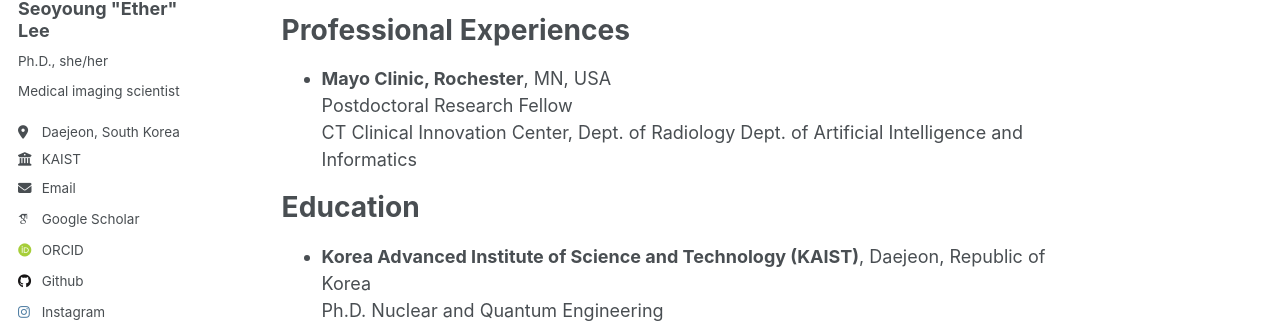
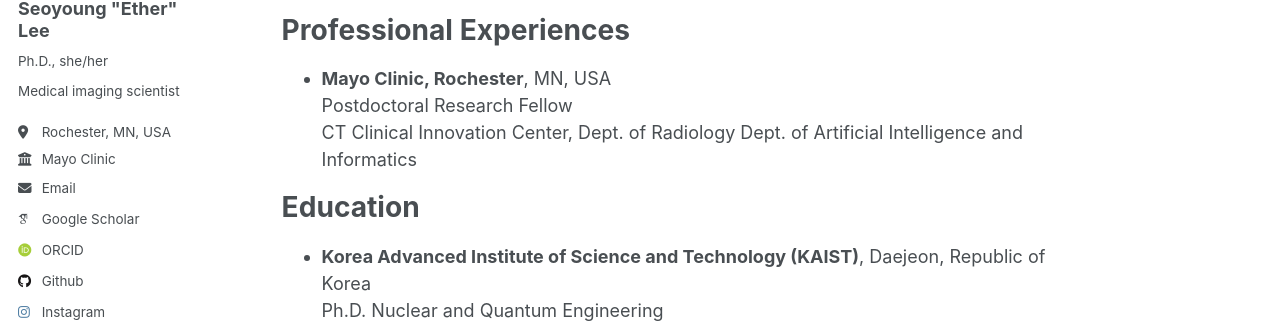
Before and after one commit to ether0/ether0.github.io, a Jekyll site: the page built from _pages/about.md, in a window 1280 px wide. Shown: the part 293-616 px from the top of the page. Built offline with Jekyll 4.4.1, drawn with Linux system fonts in a browser that asks for light colours; some web fonts are replaced.

Commit message:
Update personal information in _config.yml

```diff
--- a/_config.yml
+++ b/_config.yml
@@ -25,10 +25,10 @@ author:
   name             : "Seoyoung \"Ether\" Lee"
   pronouns         : "Ph.D., she/her"
   bio              : "Medical imaging scientist"
-  location         : "Daejeon, South Korea"
-  employer         : "KAIST"
+  location         : "Rochester, MN, USA"
+  employer         : "Mayo Clinic"
   uri              : # URL
-  email            : "ether0@kaist.ac.kr"
+  email            : "lee.seoyoung@mayo.edu"
 
   # Academic websites
   arxiv            : # URL - Update with the correct link to your profile
```
